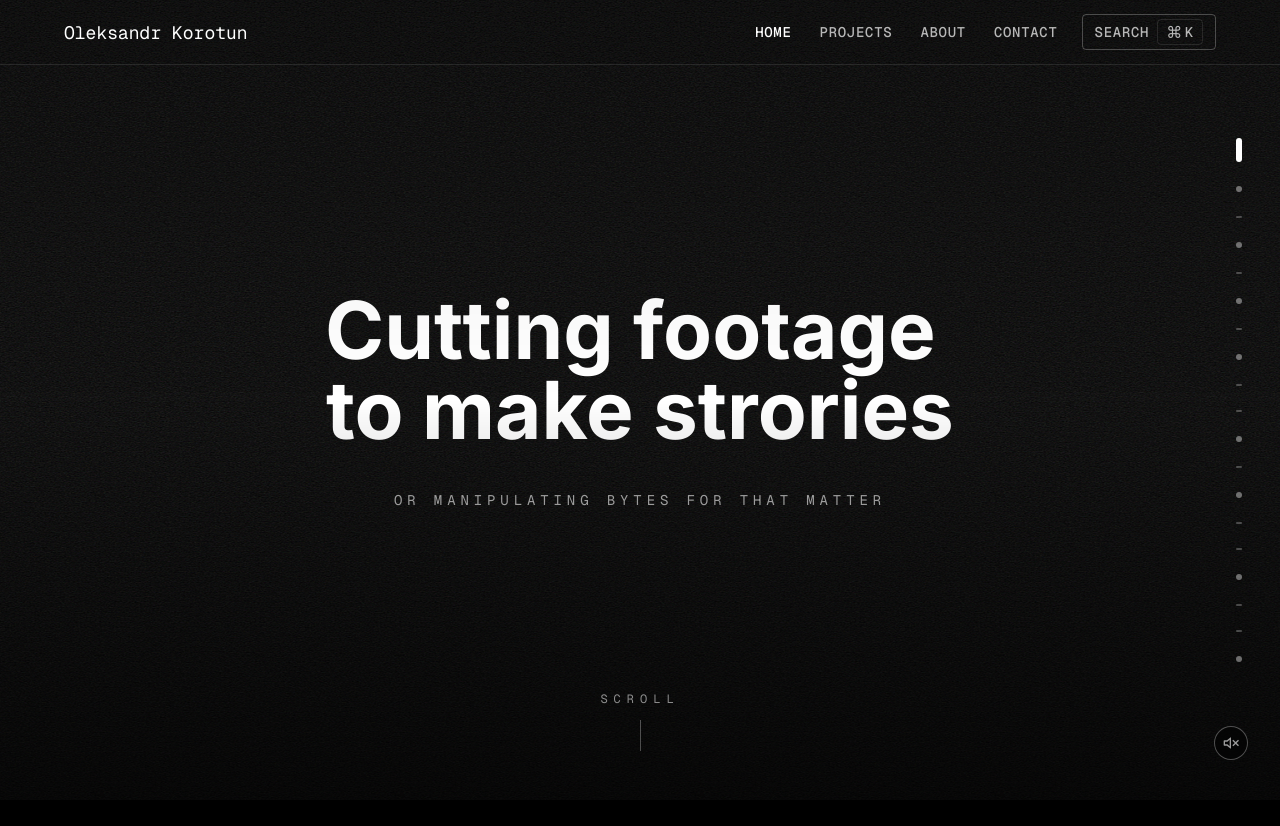
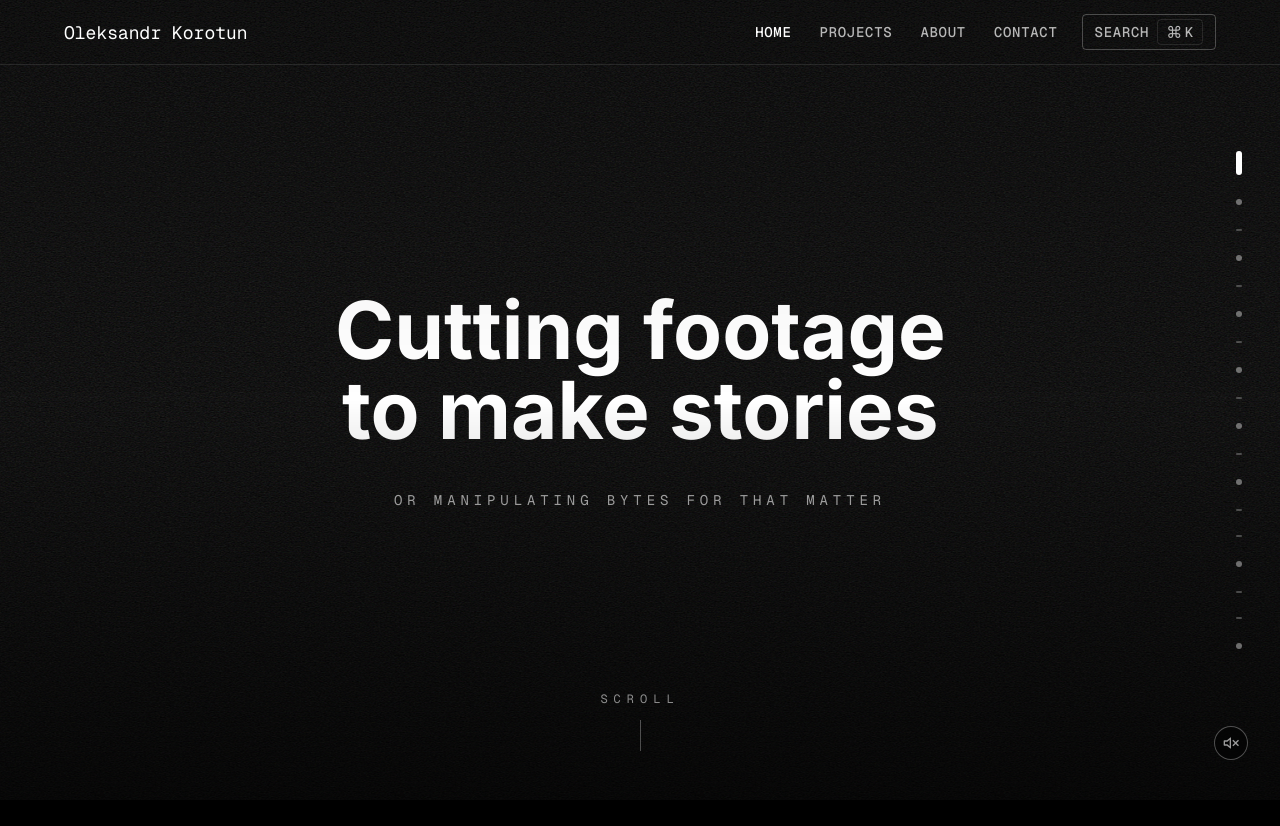
Before and after one commit to jonhyblaze/portfolio-edit, a Next.js app: page / in a window 1280 px wide. Shown: the top 826 px of the page. Built offline with nearby package versions, Linux system fonts and the light colour scheme.

Commit message:
Adding a delay to render a card on slideshow ("/")

```diff
--- a/components/showcase/video-showcase.tsx
+++ b/components/showcase/video-showcase.tsx
@@ -1,6 +1,6 @@
 "use client"
 
-import { useCallback, useEffect, useRef, useState } from "react"
+import { Fragment, useCallback, useEffect, useRef, useState } from "react"
 import { SoundToggle } from "@/components/sound/sound-toggle"
 import { useSound } from "@/components/sound/sound-provider"
 import { FilmGrain } from "@/components/film-grain"
@@ -40,22 +40,41 @@ export type PauseSlide = SlideBase & {
   kind: "pause"
 }
 
+/**
+ * How long the card waits before it appears, in milliseconds.
+ *
+ * 0, the default, means it arrives with the cut. Anything higher holds the frame empty
+ * first, so the line lands after a beat of nothing rather than the instant you get
+ * there.
+ *
+ * It shifts the card whole. On a title or quote that means the whole ripple moves, its
+ * first word included, and the credit line under it keeps its place at the end; on a
+ * caption, which arrives in one piece, it moves the block. Nothing inside a card is
+ * re-timed relative to anything else.
+ */
+type Delayed = {
+  delay?: number
+}
+
 /** One small line of type, set like a screenplay slug. */
-export type CaptionSlide = SlideBase & {
+export type CaptionSlide = SlideBase &
+  Delayed & {
     kind: "caption"
     text: string
     sub?: string
   }
 
 /** A full-bleed typographic statement, sized like a title card. */
-export type QuoteSlide = SlideBase & {
+export type QuoteSlide = SlideBase &
+  Delayed & {
     kind: "quote"
     text: string
     attribution?: string
   }
 
 /** The opening card. It waits for the visitor rather than pushing them. */
-export type TitleSlide = SlideBase & {
+export type TitleSlide = SlideBase &
+  Delayed & {
     kind: "title"
     text: string
     sub?: string
@@ -125,6 +144,9 @@ const TAIL_RATIO = 0.08
 
 /** How far a finger has to travel before it is a swipe rather than a touch. */
 const SWIPE_PX = 40
+
+/** The gap between one word of a ripple and the next. */
+const RIPPLE_MS = 70
 
 /** How long a flash stays up before moving on, unless the slide says otherwise. */
 const FLASH_MS = 300
@@ -550,53 +572,66 @@ function FlashAfterglow() {
   )
 }
 
-function CaptionCard({ slide }: { slide: CaptionSlide }) {
-  return (
-    <div className="relative px-8 text-center">
-      <p className="h2 tracking-wide text-white duration-700 animate-in fade-in-0 slide-in-from-bottom-2 fill-mode-both">
-        {slide.text}
-      </p>
-      {slide.sub && (
-        <p className="label-m tracking-[0.4em] mt-4 uppercase text-muted-foreground delay-200 duration-700 animate-in fade-in-0 fill-mode-both">{slide.sub}</p>
-      )}
-      <span
-        aria-hidden
-        className="mx-auto mt-8 block h-px w-10  bg-muted-foreground delay-300 duration-1000 animate-in fade-in-0 fill-mode-both"
-      />
-    </div>
-  )
-}
-
-/** Display type that arrives a word at a time, the way a cut lands. */
-function StaggeredLine({ text, className }: { text: string; className?: string }) {
+/**
+ * A line that ripples in a word at a time, left to right, instead of arriving whole.
+ *
+ * Each word fades up from just below over 700ms, and each starts RIPPLE_MS after the
+ * one before it, so the line assembles itself across the frame rather than appearing
+ * on it. `delay` shifts the whole ripple later, first word and all, for a card meant
+ * to land after a beat of empty frame.
+ */
+function RippleText({ text, delay = 0, className }: { text: string; delay?: number; className?: string }) {
   const words = splitWords(text)
 
   return (
     <p className={className}>
       {words.map((word, i) => (
+        // The separator is a text node between the spans, not a trailing space inside
+        // one. A space at the end of an inline-block is collapsed away, which ran every
+        // word into the next; out here it renders, and the line still wraps on it.
+        <Fragment key={`${word}-${i}`}>
+          {i > 0 && " "}
           <span
-          key={`${word}-${i}`}
             className="inline-block duration-700 animate-in fade-in-0 slide-in-from-bottom-4 fill-mode-both"
-          style={{ animationDelay: `${i * 70}ms` }}>
+            style={{ animationDelay: `${delay + i * RIPPLE_MS}ms` }}>
             {word}
-          {i < words.length - 1 && " "}
           </span>
+        </Fragment>
       ))}
     </p>
   )
 }
 
+/** Where the ripple runs out: the slot after its last word, for a line set beneath it. */
+const rippleEndsAt = (text: string, delay: number) => delay + splitWords(text).length * RIPPLE_MS
+
+/**
+ * Small type, so it arrives whole rather than rippling — a ripple across two words at
+ * this size reads as a stutter. The card is one block, shifted by its own delay.
+ */
+function CaptionCard({ slide }: { slide: CaptionSlide }) {
+  return (
+    <div
+      className="relative px-8 text-center duration-700 animate-in fade-in-0 slide-in-from-bottom-2 fill-mode-both"
+      style={{ animationDelay: `${slide.delay ?? 0}ms` }}>
+      <p className="h2 tracking-wide text-white">{slide.text}</p>
+      {slide.sub && <p className="label-m tracking-[0.4em] mt-4 uppercase text-muted-foreground">{slide.sub}</p>}
+      <span aria-hidden className="mx-auto mt-8 block h-px w-10  bg-muted-foreground" />
+    </div>
+  )
+}
+
 /** The opening card: grain and the headline. The nudge below it comes from Anomaly. */
 function TitleCard({ slide }: { slide: TitleSlide }) {
-  const words = splitWords(slide.text)
+  const delay = slide.delay ?? 0
 
   return (
     <div className="relative max-w-5xl px-8 text-center md:px-16">
-      <StaggeredLine text={slide.text} className="h1 z-50 text-balance  text-white" />
+      <RippleText text={slide.text} delay={delay} className="h1 z-50 text-balance  text-white" />
       {slide.sub && (
         <p
           className="label-m mt-10 uppercase tracking-[0.35em] text-muted-foreground duration-1000 animate-in fade-in-0 fill-mode-both"
-          style={{ animationDelay: `${words.length * 70 + 200}ms` }}>
+          style={{ animationDelay: `${rippleEndsAt(slide.text, delay)}ms` }}>
           {slide.sub}
         </p>
       )}
@@ -606,15 +641,15 @@ function TitleCard({ slide }: { slide: TitleSlide }) {
 
 /** A statement card, set at title scale with a small line of credit beneath. */
 function QuoteCard({ slide }: { slide: QuoteSlide }) {
-  const words = splitWords(slide.text)
+  const delay = slide.delay ?? 0
 
   return (
     <div className="relative max-w-5xl px-8 text-center md:px-16">
-      <StaggeredLine text={slide.text} className="h1 text-balance leading-21 text-white" />
+      <RippleText text={slide.text} delay={delay} className="h1 text-balance leading-21 text-white" />
       {slide.attribution && (
         <p
           className="label-m mt-10 uppercase tracking-[0.35em] text-muted-foreground duration-1000 animate-in fade-in-0 fill-mode-both"
-          style={{ animationDelay: `${words.length * 70 + 200}ms` }}>
+          style={{ animationDelay: `${rippleEndsAt(slide.text, delay)}ms` }}>
           {slide.attribution}
         </p>
       )}
--- a/data/showcase.ts
+++ b/data/showcase.ts
@@ -34,6 +34,17 @@ const video = (key: string) => `${MEDIA_BASE}/${key}`
  *   { kind: "caption", text, sub? }          → one small line, screenplay-slug style
  *   { kind: "quote", text, attribution? }    → a statement card, word by word
  *
+ * Title and quote cards ripple: the headline arrives a word at a time, left to right,
+ * and the small line beneath it follows the last word. Captions are smaller type and
+ * arrive whole.
+ *
+ * Every card that sets type also takes `delay`: how long it waits before any of that
+ * starts, in ms, defaulting to 0. It shifts the card as a whole, so the frame is held
+ * empty first and the line lands after a beat rather than the instant you cut to it.
+ *
+ *   delay: 0,    // arrives with the cut
+ *   delay: 1000, // a second of empty frame, then the ripple
+ *
  * The flash is the one slide with a duration: it holds for 2s (or its own `duration`)
  * and then carries on the way the visitor was going. Everything else — reel, pause,
  * caption, quote, title card — waits until they move, and one scroll gesture is worth
@@ -45,8 +56,8 @@ export const showcaseSlides: ShowcaseSlide[] = [
   {
     id: "intro",
     kind: "title",
-    text: "Cutting footage to make strories",
-    sub: "or manipulating bytes for that matter"
+    text: "Cutting footage to make stories",
+    sub: "Or manipulating bytes for that matter"
   },
   {
     id: "hum",
@@ -97,13 +108,10 @@ export const showcaseSlides: ShowcaseSlide[] = [
     height: 62
   },
   {
-    id: "pause-02",
-    kind: "pause"
-  },
-  {
     id: "quote-03",
     kind: "quote",
     text: "I've told you",
+    delay: 1000 // a second of empty frame first, so the line lands after the beat
   },
   {
     id: "blb",
```
Lines whose indentation alone changed are shown as unchanged.
